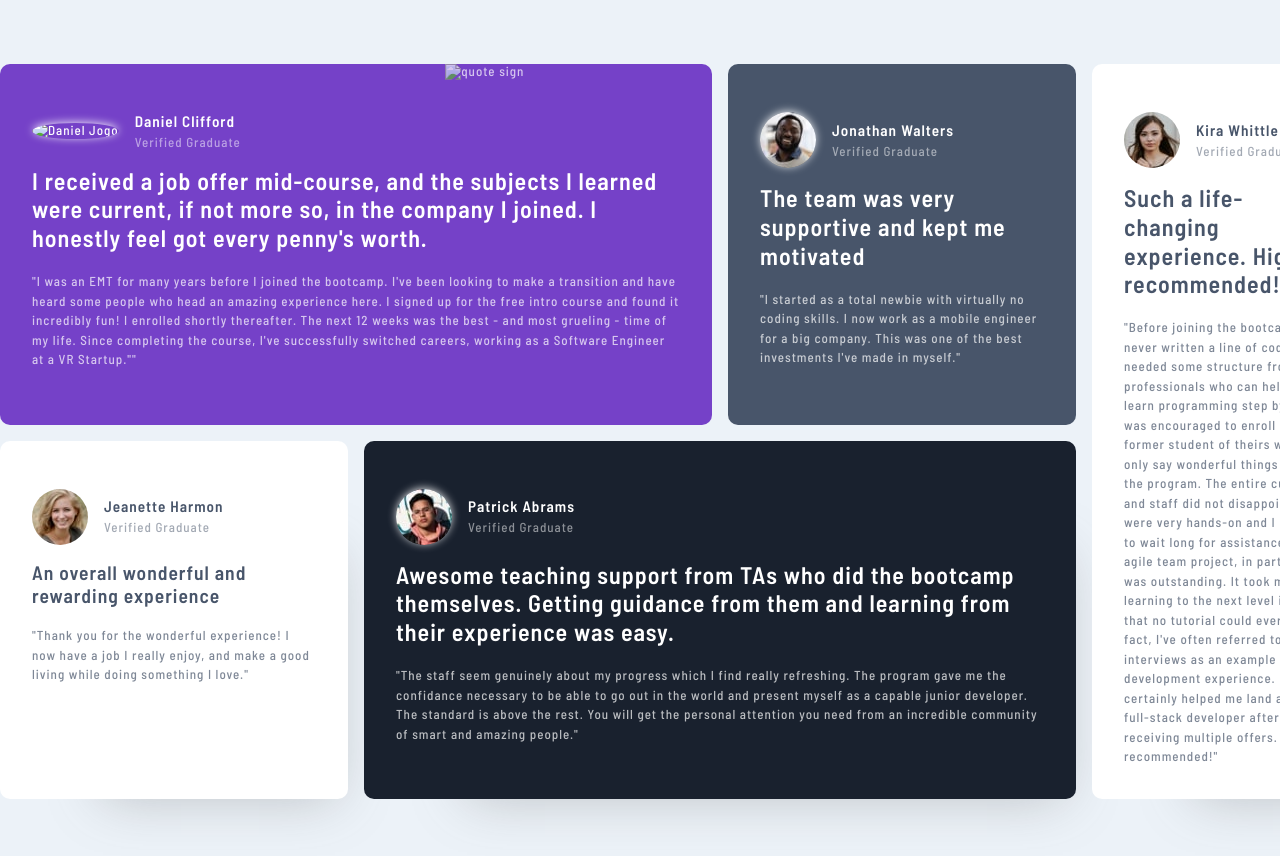
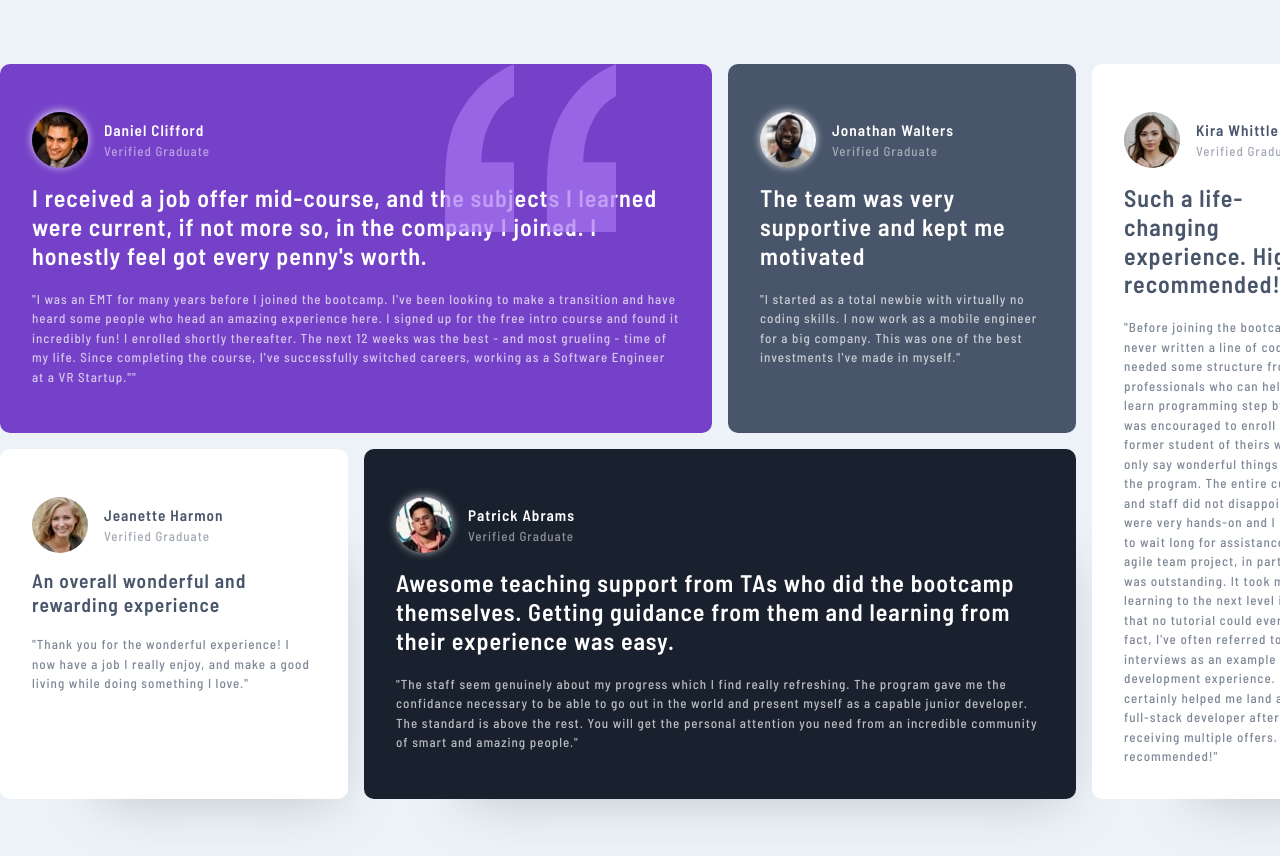
Before and after one commit to linoxxx/-Frontend-Mentor---Testimonials-grid-section, a plain HTML site: page index.html in a window 1280 px wide. Shown: the top 856 px of the page. Drawn offline with Linux system fonts and the light colour scheme; the site is published under a folder, as on GitHub Pages, so addresses that start at the root find nothing.

Commit message:
Add files via upload

```diff
--- a/index.html
+++ b/index.html
@@ -14,13 +14,13 @@
 
     <div class="daniel-box radius py2rem">
       <div class="header-daniel">
-        <img src="/images/image-daniel.jpg" alt="Daniel Jogo">
+        <img src="images/image-daniel.jpg" alt="Daniel Jogo">
         <div class="name-daniel">
         <h3>Daniel Clifford</h3>
         <span class="Verified">Verified Graduate</span>
       </div>
       </div>
-      <img src="/images/bg-pattern-quotation.svg" alt="quote sign" class="quote">
+      <img src="images/bg-pattern-quotation.svg" alt="quote sign" class="quote">
       <h2 class="h2-bold">I received a job offer mid-course, and the subjects I learned were
       current, if not more so, in the company I joined. I honestly feel
       got every penny's worth.
```
